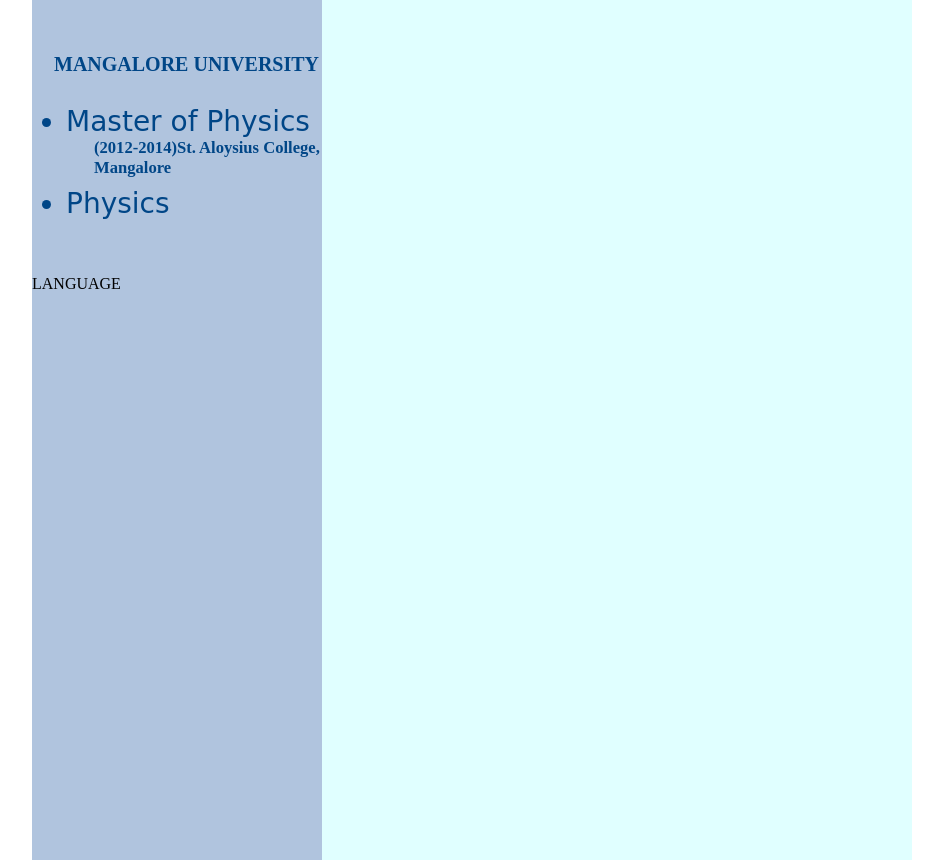
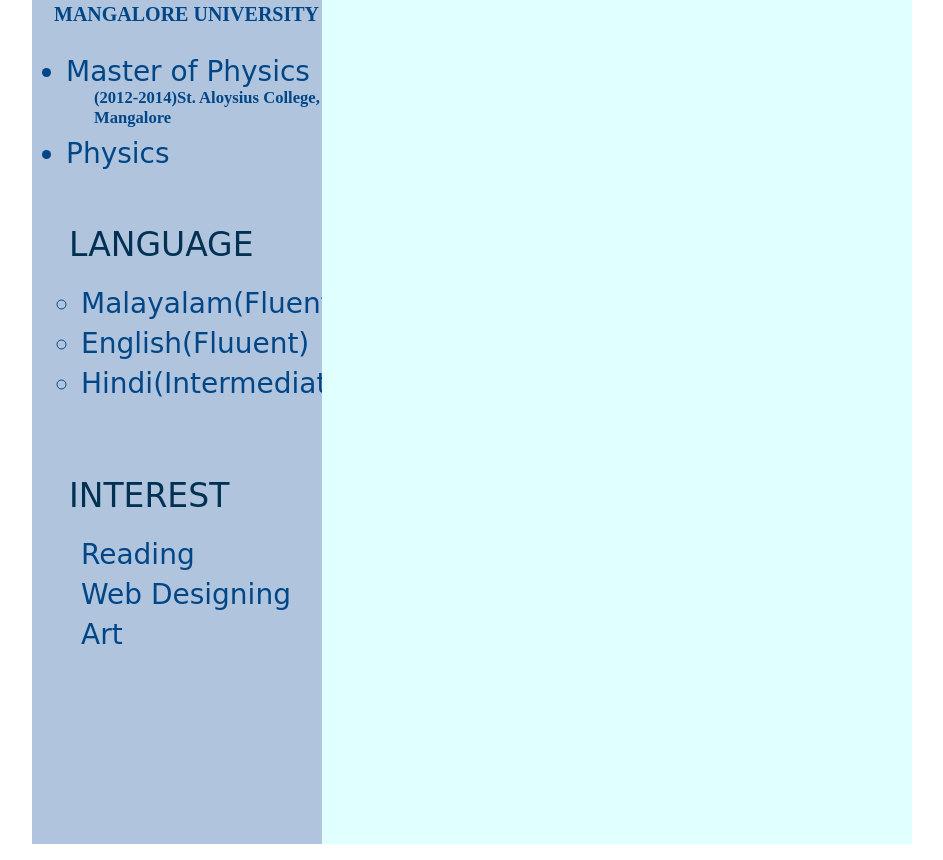
Before and after one commit to sukrta-cloud9/resume, a plain HTML site: page index.html in a window 1280 px wide. Shown: the part 886-1746 px from the top of the page, without its empty margins (168-1111 px from the left). Drawn offline with Linux system fonts and the light colour scheme; a web font is replaced by a local one.

Commit message:
aside colomn completed

```diff
--- a/index.html
+++ b/index.html
@@ -65,6 +65,28 @@
 
                 <div class="b3">
                     <span class="b3-lang">LANGUAGE</span>
+                    <div class="b3-data">
+                        <span class="b3-list">
+                            <ul>
+                                <li>Malayalam(Fluent)</li>
+                                <li>English(Fluuent)</li>
+                                <li>Hindi(Intermediate)</li>
+                            </ul>
+                        </span>
+
+                    </div>
+                </div>
+                <div class="b4">
+                    <span class="b4-interset">INTEREST</span>
+                    <div class="b4-data">
+                        <span class="b4-list">
+                            <ul>
+                                <li>Reading</li>
+                                <li>Web Designing</li>
+                                <li>Art</li>
+                            </ul>
+                        </span>
+                    </div>
                 </div>
 
 
--- a/style.css
+++ b/style.css
@@ -69,7 +69,7 @@
 aside
 {
     width:33%;
-    height:1500px;
+    height:1484px;
     background-color: #B0C4DE;
     display:flex;
     flex-direction: column;
@@ -110,7 +110,7 @@
 .b2
 {
     padding-left:12px;
-    padding-top:50px;
+    padding-top:0px;
 }
 .b2-ed
 {
@@ -148,10 +148,46 @@
     font-family: "Yellowtail", cursive;
     color:#004687;
 }
+.b3
+{
+    padding-left:12px;
+    padding-top:-17px;
+}
+.b3-lang
+{
+    color:#003153;
+    font-family:"Yellowtail", cursive;
+    font-size: 33px;
+    padding-left:25px;
+}
+.b3-list li
+{
+    list-style:circle;
+    margin:-3px;
+}
+.b4
+{
+    padding-left:12px;
+    padding-top:0px;
+}
+.b4-interset
+{
+    color:#003153;
+    font-family:"Yellowtail", cursive;
+    font-size: 33px;
+    padding-left:25px;
+}
+.b4-list li
+{
+    list-style:none;
+    margin:-3px;
+}
+
+
 main
 {
     width:70%;
-    height:1500px;
+    height:1484px;
     background-color:#E0FFFF;
 
 }
```
